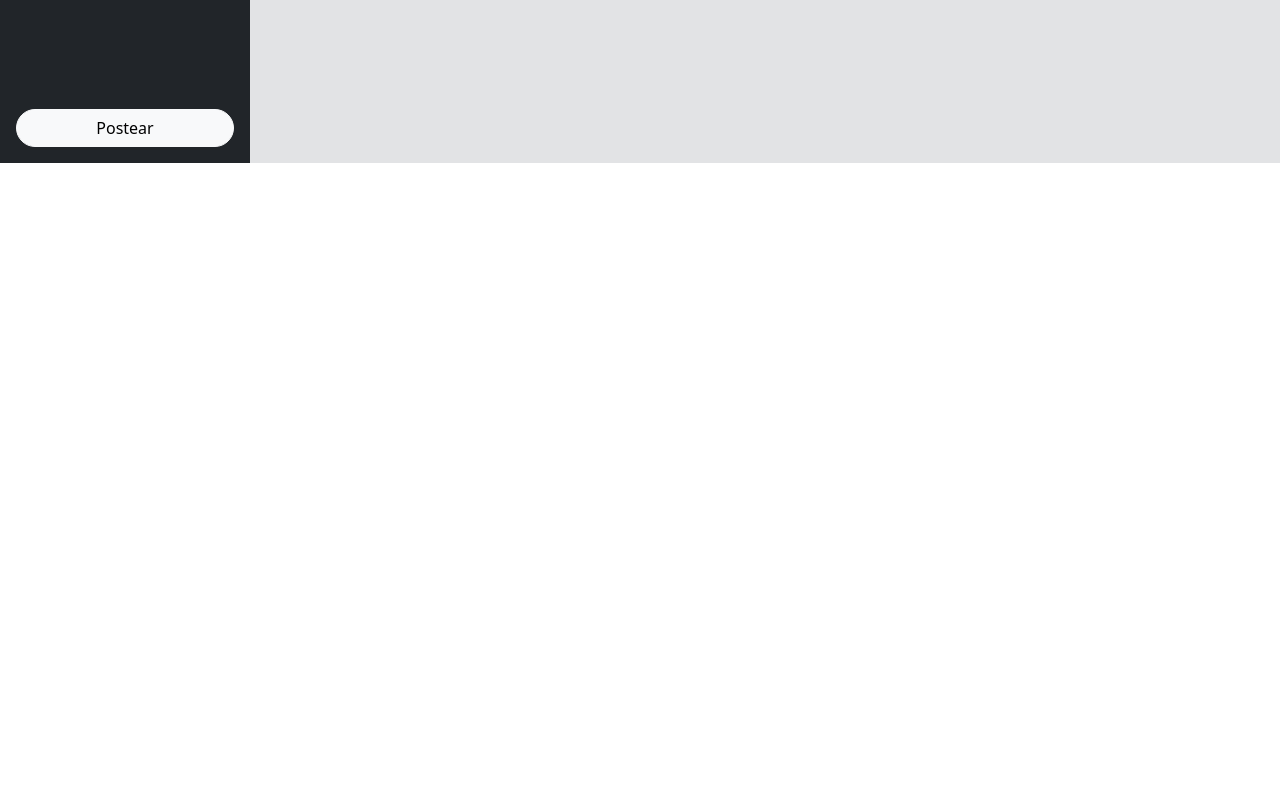
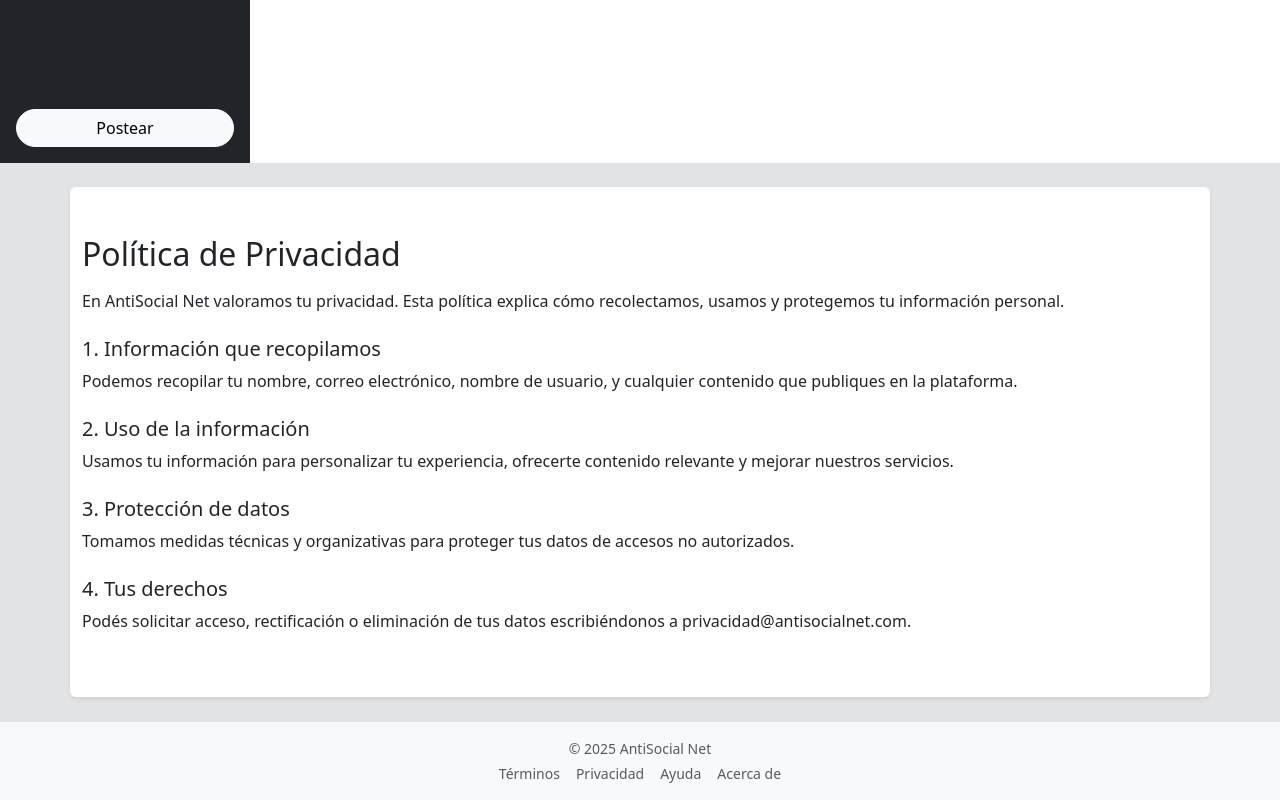
Before and after one commit to giulibrumatti/antisocial-net, a React (Vite) app: page /privacidad in a window 1280 px wide. Shown: the part 637-1437 px from the top of the page. Before the commit the page ends 800 px from the top, so only its background shows below. Built offline with nearby package versions, Linux system fonts and the light colour scheme.

Commit message:
agrego footer

```diff
--- a/src/App.tsx
+++ b/src/App.tsx
@@ -2,16 +2,27 @@ import "bootstrap/dist/css/bootstrap.min.css";
 import { Route, Routes } from "react-router-dom";
 import Navbar from "./components/Navbar";
 import Login from "./pages/Login";
+import Footer from "./components/Footer";
+import Terminos from "./pages/Terminos";
+import Privacidad from "./pages/Privacidad";
+import Ayuda from "./pages/Ayuda";
+import Acerca from "./pages/Acerca";
+
 
 function App() {
   return (
-    <div className="d-flex">
+    <div className="d-flex flex-column min-vh-100">
       <Navbar />
       <main className="flex-grow-1 p-4 bg-secondary-subtle">
         <Routes>
           <Route path="/login" element={<Login />} />
+          <Route path="/terminos" element={<Terminos />} />
+          <Route path="/privacidad" element={<Privacidad />} />
+          <Route path="/ayuda" element={<Ayuda />} />
+          <Route path="/acerca" element={<Acerca />} />
         </Routes>
       </main>
+      <Footer />
     </div>
   );
 }
--- a/src/components/Footer.tsx
+++ b/src/components/Footer.tsx
@@ -0,0 +1,30 @@
+import { Link } from "react-router-dom";
+
+
+const Footer = () => {
+  return (
+    <footer className="bg-light text-center text-muted py-3 mt-auto border-top">
+      <div className="container">
+        <small className="d-block mb-1">
+          © {new Date().getFullYear()} AntiSocial Net
+        </small>
+        <div className="d-flex justify-content-center gap-3 flex-wrap small">
+          <Link to="/terminos" className="text-muted text-decoration-none">
+            Términos
+          </Link>
+          <Link to="/privacidad" className="text-muted text-decoration-none">
+            Privacidad
+          </Link>
+          <Link to="/ayuda" className="text-muted text-decoration-none">
+            Ayuda
+          </Link>
+          <Link to="/acerca" className="text-muted text-decoration-none">
+            Acerca de
+          </Link>
+        </div>
+      </div>
+    </footer>
+  );
+};
+
+export default Footer
--- /dev/null
+++ b/src/pages/Acerca.tsx
@@ -0,0 +1,25 @@
+const Acerca = () => {
+  return (
+    <div className="container py-5 bg-white rounded shadow-sm">
+      <h2 className="mb-3">Acerca de AntiSocial Net</h2>
+      <p>AntiSocial Net es una red social educativa inspirada en X (antes Twitter), creada como proyecto para aplicar lo aprendido en clase sobre desarrollo web con React, TypeScript y Bootstrap.</p>
+
+      <h5 className="mt-4">Objetivo</h5>
+      <p>El proyecto busca simular el funcionamiento básico de una red social: login de usuarios, creación de publicaciones, comentarios y navegación entre secciones. Todo esto respetando las buenas prácticas de programación y diseño responsivo.</p>
+
+      <h5 className="mt-4">Tecnologías utilizadas</h5>
+      <ul>
+        <li>React con hooks (`useState`, `useEffect`)</li>
+        <li>React Router DOM para navegación interna</li>
+        <li>Bootstrap y React-Bootstrap para diseño</li>
+        <li>TypeScript para tipado estricto</li>
+        <li>Fetch API para conexión con el backend</li>
+      </ul>
+
+      <h5 className="mt-4">Equipo</h5>
+      <p>Este proyecto fue desarrollado por estudiantes como parte del trabajo práctico integrador. Cada integrante participó en componentes clave como login, home, diseño, API y más.</p>
+    </div>
+  );
+};
+
+export default Acerca;
--- /dev/null
+++ b/src/pages/Ayuda.tsx
@@ -0,0 +1,20 @@
+const Ayuda = () => {
+  return (
+    <div className="container py-5 bg-white rounded shadow-sm">
+      <h2 className="mb-3">Centro de Ayuda</h2>
+      <p>Bienvenido al Centro de Ayuda de AntiSocial Net. Estamos acá para ayudarte a tener la mejor experiencia posible en nuestra plataforma.</p>
+
+      <h5 className="mt-4">Preguntas frecuentes</h5>
+      <ul>
+        <li><strong>¿Cómo creo una cuenta?</strong> Hacé clic en “Registrarse” en el menú y completá tus datos.</li>
+        <li><strong>Olvidé mi contraseña, ¿qué hago?</strong> En la pantalla de login, hacé clic en “¿Olvidaste tu contraseña?” (próximamente).</li>
+        <li><strong>¿Puedo borrar mis publicaciones?</strong> Sí, desde tu perfil podés gestionar todos tus posts.</li>
+      </ul>
+
+      <h5 className="mt-4">¿Necesitás más ayuda?</h5>
+      <p>Escribinos a <a href="mailto:soporte@antisocialnet.com">soporte@antisocialnet.com</a> y te responderemos dentro de las 48 horas hábiles.</p>
+    </div>
+  );
+};
+
+export default Ayuda;
--- /dev/null
+++ b/src/pages/Privacidad.tsx
@@ -0,0 +1,22 @@
+const Privacidad = () => {
+  return (
+    <div className="container py-5 bg-white rounded shadow-sm">
+      <h2 className="mb-3">Política de Privacidad</h2>
+      <p>En AntiSocial Net valoramos tu privacidad. Esta política explica cómo recolectamos, usamos y protegemos tu información personal.</p>
+
+      <h5 className="mt-4">1. Información que recopilamos</h5>
+      <p>Podemos recopilar tu nombre, correo electrónico, nombre de usuario, y cualquier contenido que publiques en la plataforma.</p>
+
+      <h5 className="mt-4">2. Uso de la información</h5>
+      <p>Usamos tu información para personalizar tu experiencia, ofrecerte contenido relevante y mejorar nuestros servicios.</p>
+
+      <h5 className="mt-4">3. Protección de datos</h5>
+      <p>Tomamos medidas técnicas y organizativas para proteger tus datos de accesos no autorizados.</p>
+
+      <h5 className="mt-4">4. Tus derechos</h5>
+      <p>Podés solicitar acceso, rectificación o eliminación de tus datos escribiéndonos a privacidad@antisocialnet.com.</p>
+    </div>
+  );
+};
+
+export default Privacidad;
--- /dev/null
+++ b/src/pages/Terminos.tsx
@@ -0,0 +1,22 @@
+const Terminos = () => {
+  return (
+    <div className="container py-5 bg-white rounded shadow-sm">
+      <h2 className="mb-3">Términos y Condiciones</h2>
+      <p>Al utilizar AntiSocial Net, aceptás estos términos y condiciones. Por favor, leelos atentamente antes de registrarte o publicar contenido.</p>
+
+      <h5 className="mt-4">1. Uso permitido</h5>
+      <p>Podés usar la plataforma para publicar, comentar y compartir contenido siempre que respetes las reglas de convivencia y no violes derechos de terceros.</p>
+
+      <h5 className="mt-4">2. Contenido prohibido</h5>
+      <p>Está prohibido publicar contenido ofensivo, violento, discriminatorio o que infrinja derechos de autor.</p>
+
+      <h5 className="mt-4">3. Responsabilidad del usuario</h5>
+      <p>Sos responsable por lo que publicás. AntiSocial Net no se hace responsable por opiniones o contenidos de los usuarios.</p>
+
+      <h5 className="mt-4">4. Modificaciones</h5>
+      <p>Estos términos pueden cambiar sin previo aviso. Te recomendamos revisarlos periódicamente.</p>
+    </div>
+  );
+};
+
+export default Terminos;
```
